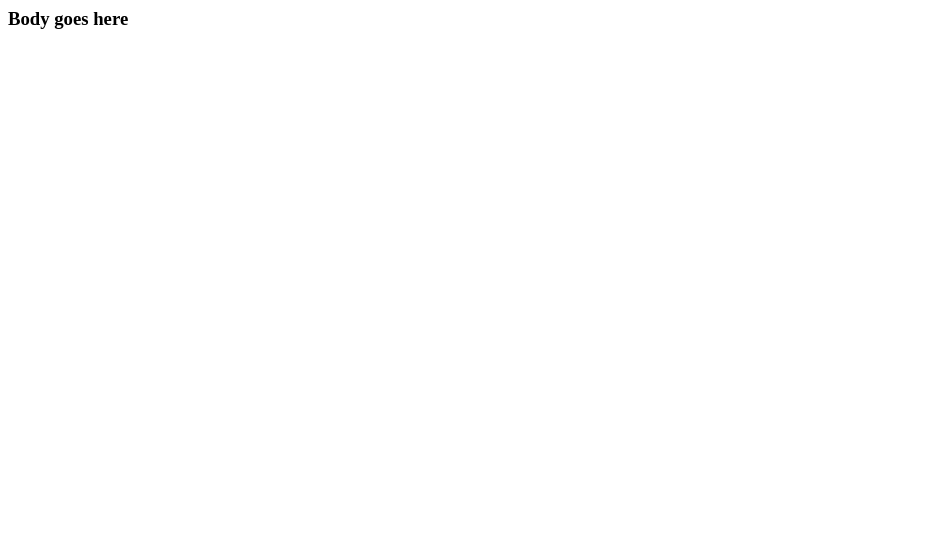
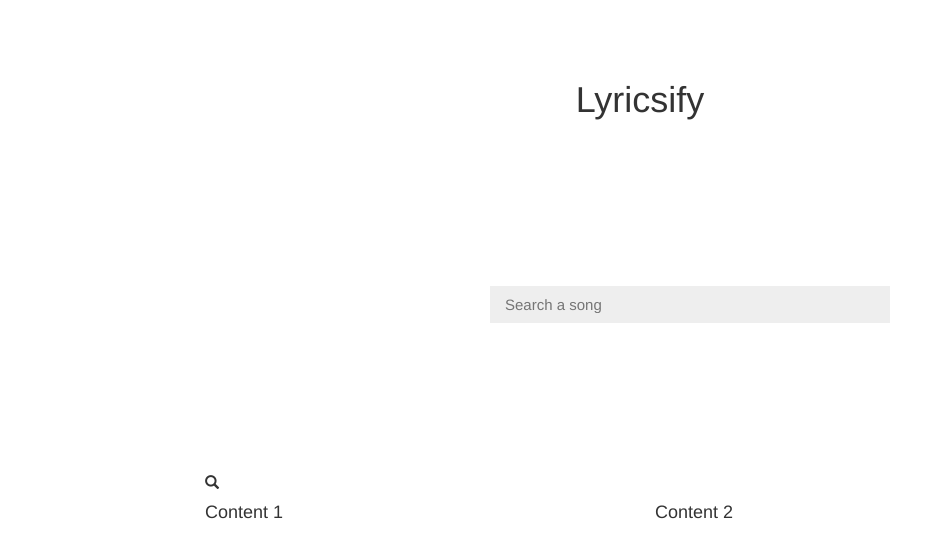
Before and after one commit to iamsurya-dev/Lyricsify, a website: page client/index.html in a window 1280 px wide. Shown: the whole page, without its empty margins (0-945 px from the left). Drawn offline with nearby package versions, Linux system fonts and the light colour scheme.

Commit message:
Index file changed

```diff
--- /dev/null
+++ b/client/css/lyricsify.css
@@ -0,0 +1,46 @@
+.container {
+	width: 900px;
+    height: 400px;
+    position: absolute;
+    top: 10%;
+    bottom: initial;
+    left: 0;
+    right: 0;
+    margin: auto;
+}
+
+.logo h1 {
+	margin: auto;
+	width: 160px;
+	height: 56px;
+	text-align: center;
+}
+
+/* search field */
+#searchForm {
+	width: 500px;
+	margin: 50px auto;
+	padding: 100px;
+}
+
+#searchBox {
+	width: 400px;
+	padding: 8px 15px;
+	background: #eeeeee;
+	border: 0px solid #dbdbdb;
+	font-size: 15px;
+}
+
+#search {
+	position:relative;
+    padding:6px 15px;
+    border:2px solid #207cca;
+    background-color:#207cca;
+    color:#fafafa;
+    font-size: 15px;
+}
+
+#search:hover {
+	background-color: #fafafa;
+	color: #207cca;
+}
--- a/client/index.html
+++ b/client/index.html
@@ -1,9 +1,64 @@
-<!DOCTYPE>
-<html>
-<head>
-	<title>Lyricsify</title>
-</head>
-<body>
-	<h3>Body goes here</h3>
-</body>
+<!DOCTYPE html>
+<html lang="en">
+	<head>
+	    <meta charset="utf-8">
+	    <meta http-equiv="X-UA-Compatible" content="IE=edge">
+	    <meta name="viewport" content="width=device-width, initial-scale=1">
+
+		<meta name="description" content="Translate Lyrics" />
+		<meta name="keywords" content="translation, lyrics" />
+		<!--<meta name="robots" content="nofollow" />-->
+		<!-- for our lovely web icon -->
+		<link rel="icon" href="../../favicon.ico">
+
+		<title>Lyricsify</title>
+
+		<link rel="stylesheet" href="https://maxcdn.bootstrapcdn.com/bootstrap/3.3.5/css/bootstrap.min.css">
+
+		<link rel="stylesheet" href="https://maxcdn.bootstrapcdn.com/bootstrap/3.3.5/css/bootstrap-theme.min.css">
+
+		<link rel="stylesheet" href="css/lyricsify.css" />
+	</head>
+	<body>
+		<div class="container">
+			<div class="logo">
+				<h1>Lyricsify</h1>
+			</div><!-- end of header -->
+
+
+			<div id="searchContent">
+				<div id="searchContainer">
+					<form id="searchForm" action="" method="get">
+						<input type="search" id="searchBox" placeholder="Search a song"  />
+					</form>
+
+					<span class="glyphicon glyphicon-search" aria-hidden="true"></span>
+
+				</div>
+			</div><!-- end of content -->
+
+
+
+			<div class="row">
+
+				<div class="col-md-6">
+					<h4>Content 1</h4>
+				</div>
+
+				<div class="col-md-6">
+					<h4>Content 2</h4>
+				</div>
+
+			</div><!--lyrics content -->
+
+		</div>
+
+		<script src="https://ajax.googleapis.com/ajax/libs/jquery/1.11.3/jquery.min.js"></script>
+		<!-- fallback to local jquery
+		<script>
+			if (typeof jQuery === 'undefined') {
+			document.write(unescape('%3Cscript%20src%3D%22/path/to/your/scripts/jquery-2.1.4.min.js%22%3E%3C/script%3E'));
+		</script> -->
+		<script src="js/index.js"></script>
+	</body>
 </html>
```
Also changed, not shown: 1 other file.
